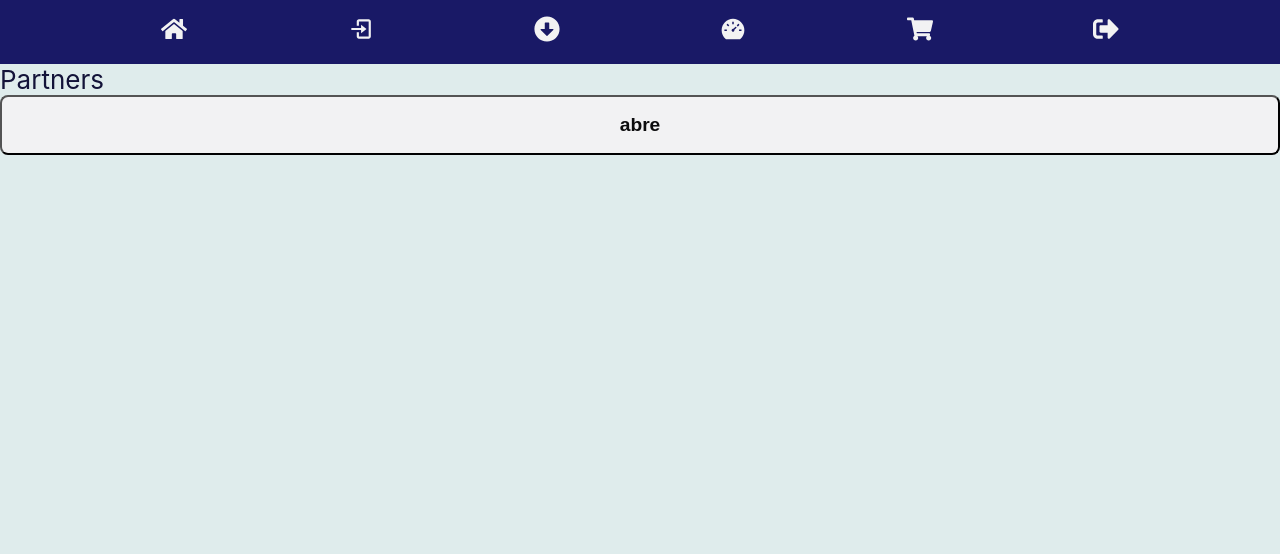
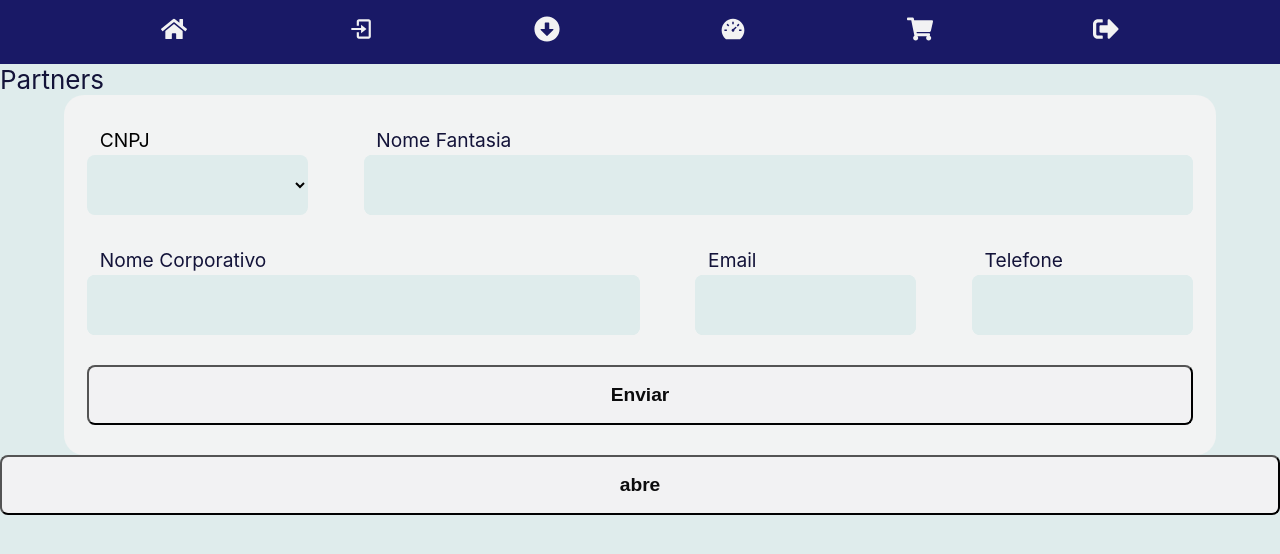
Before and after one commit to HardBoris/oikos-pro-spa, a React (Create React App) app: page /partners in a window 1280 px wide. Shown: the top 554 px of the page. Built offline with nearby package versions, Linux system fonts and the light colour scheme; no server answers.

Commit message:
feat: partner  form

```diff
--- a/src/components/BGSelect/select.style.css
+++ b/src/components/BGSelect/select.style.css
@@ -1,5 +1,5 @@
 .select-wrapper {
-  width: 80%;
+  width: 100%;
   height: 120px;
   display: flex;
   /* border: solid; */
--- a/src/components/Form/form.style.css
+++ b/src/components/Form/form.style.css
@@ -1,11 +1,12 @@
 form {
-  /* height: 96%; */
+  /* height: auto; */
   width: 100%;
   margin: auto;
+  padding-bottom: 20px;
   /* border: 1px solid black; */
   display: flex;
   flex-direction: column;
-  justify-content: center;
+  justify-content: space-evenly;
   align-items: center;
   border-radius: 20px;
   background-color: var(--secondary-light);
--- a/src/pages/Partners/index.jsx
+++ /dev/null
@@ -1,24 +0,0 @@
-import { useState } from "react";
-import Modal from "../../components/Modal";
-import { Order } from "../Purchases/PurchaseOrder/Order";
-
-export const Partners = () => {
-  const [isOpen, setIsOpen] = useState(false);
-
-  const handleModal = () => {
-    setIsOpen(!isOpen);
-  };
-  return (
-    <>
-      Partners
-      <button type="button" onClick={() => handleModal()}>
-        abre
-      </button>
-      <Modal isOpen={isOpen} setIsOpen={handleModal}>
-        <Order
-          /* isOpen={isOpen} setIsOpen={setIsOpen} */ handleClick={handleModal}
-        />
-      </Modal>
-    </>
-  );
-};
--- /dev/null
+++ b/src/pages/Partners/index.tsx
@@ -0,0 +1,112 @@
+import { useState } from "react";
+import Modal from "../../components/Modal";
+import { Order } from "../Purchases/PurchaseOrder/Order";
+import { Formulario } from "../../components/Form";
+import "./style.css";
+import { BGSelect } from "../../components/BGSelect";
+import { useForm } from "react-hook-form";
+import { yupResolver } from "@hookform/resolvers/yup";
+import * as yup from "yup";
+import { Partner } from "../../context/PartnerContext";
+import { BGInput } from "../../components/BG Input";
+import { Button } from "../../components/Button";
+
+const PartnerInfoSchema = yup.object().shape({
+  CNPJ: yup.string().required(),
+  fantasyName: yup.string().required(),
+  corporateName: yup.string().required(),
+  partnerEmail: yup.string().email().notRequired(),
+  partnerPhone: yup.string().notRequired(),
+});
+
+interface PartnerInfoProps {
+  proveedor: Partner;
+  setProveedor: (data: Partner) => void;
+}
+
+export const Partners = () => {
+  const [isOpen, setIsOpen] = useState(false);
+
+  const handleModal = () => {
+    setIsOpen(!isOpen);
+  };
+
+  const {
+    formState: { errors },
+    register,
+    handleSubmit,
+  } = useForm<Partner>({
+    resolver: yupResolver(PartnerInfoSchema),
+  });
+
+  const sender = (data: Partner) => {
+    console.log(data);
+  };
+
+  return (
+    <>
+      Partners
+      <Formulario clase="proveedor" onSubmit={handleSubmit(sender)}>
+        <div className="fields">
+          <div className="field-20">
+            <BGSelect
+              name="CNPJ"
+              register={register}
+              error={errors.CNPJ?.message}
+              label="CNPJ"
+            ></BGSelect>
+          </div>
+          <div className="field-75">
+            <BGInput
+              name="fantasyName"
+              register={register}
+              error={errors.fantasyName?.message}
+              label="Nome Fantasia"
+              placeholder=""
+            />
+          </div>
+        </div>
+        <div className="fields">
+          <div className="field-50">
+            <BGInput
+              name="corporateName"
+              register={register}
+              error={errors.corporateName?.message}
+              label="Nome Corporativo"
+              placeholder=""
+            />
+          </div>
+          <div className="field-20">
+            <BGInput
+              name="partnerEmail"
+              register={register}
+              error={errors.partnerEmail?.message}
+              label="Email"
+              placeholder=""
+            />
+          </div>
+          <div className="field-20">
+            <BGInput
+              name="partnerPhone"
+              register={register}
+              error={errors.partnerPhone?.message}
+              label="Telefone"
+              placeholder=""
+            />
+          </div>
+        </div>
+        <div className="fields">
+          <Button type="submit">Enviar</Button>
+        </div>
+      </Formulario>
+      <button type="button" onClick={() => handleModal()}>
+        abre
+      </button>
+      <Modal isOpen={isOpen} setIsOpen={handleModal}>
+        <Order
+          /* isOpen={isOpen} setIsOpen={setIsOpen} */ handleClick={handleModal}
+        />
+      </Modal>
+    </>
+  );
+};
--- /dev/null
+++ b/src/pages/Partners/style.css
@@ -0,0 +1,3 @@
+.proveedor {
+  width: 90vw;
+}
--- a/src/styles/layout.css
+++ b/src/styles/layout.css
@@ -256,7 +256,7 @@ footer {
   .shelf {
     width: 1200px;
     max-width: 96%;
-    height: 100px;
+    min-height: 100px;
     flex-direction: row;
   }
 
```
